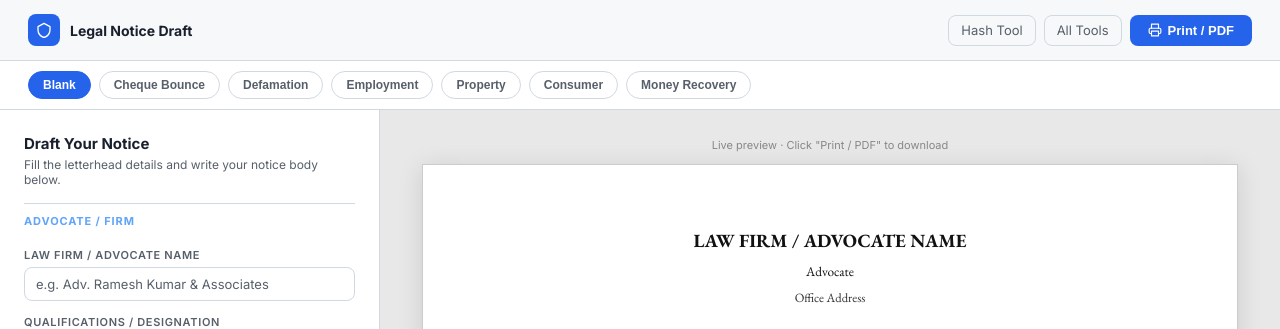
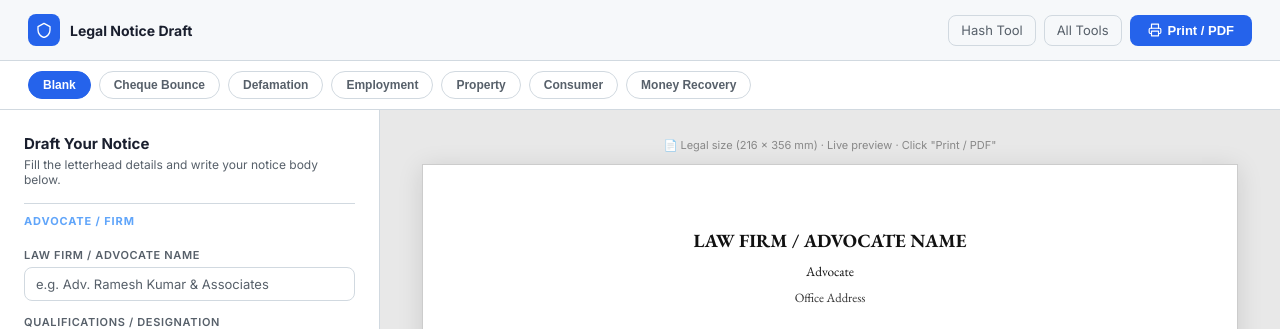
Before and after one commit to Umangmathpalumang/Legal_Hash_Checksum, a FastAPI app: page /legal-notice in a window 1280 px wide. Shown: the top 329 px of the page. Run offline with FastAPI, Linux system fonts and the light colour scheme.

Commit message:
Add legal size label to preview panel

```diff
--- a/templates/legal-notice.html
+++ b/templates/legal-notice.html
@@ -197,7 +197,7 @@ textarea.field-input{resize:vertical;min-height:80px;font-family:'EB Garamond',s
 
   <!-- PREVIEW -->
   <div class="preview-panel">
-    <p class="preview-label">Live preview · Click "Print / PDF" to download</p>
+    <p class="preview-label">📄 Legal size (216 × 356 mm) · Live preview · Click "Print / PDF"</p>
     <div class="paper" id="paper"></div>
   </div>
 </div>
```
